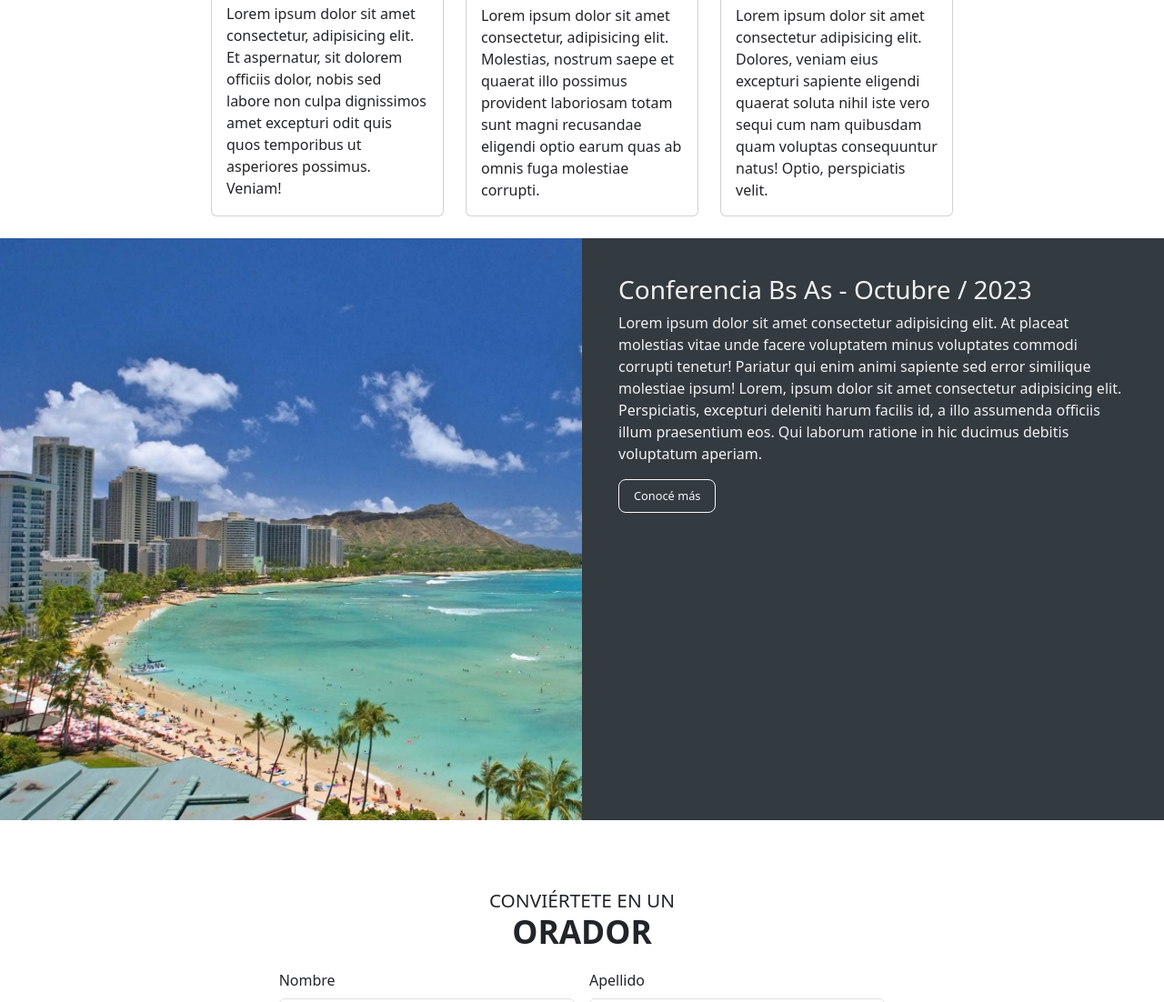
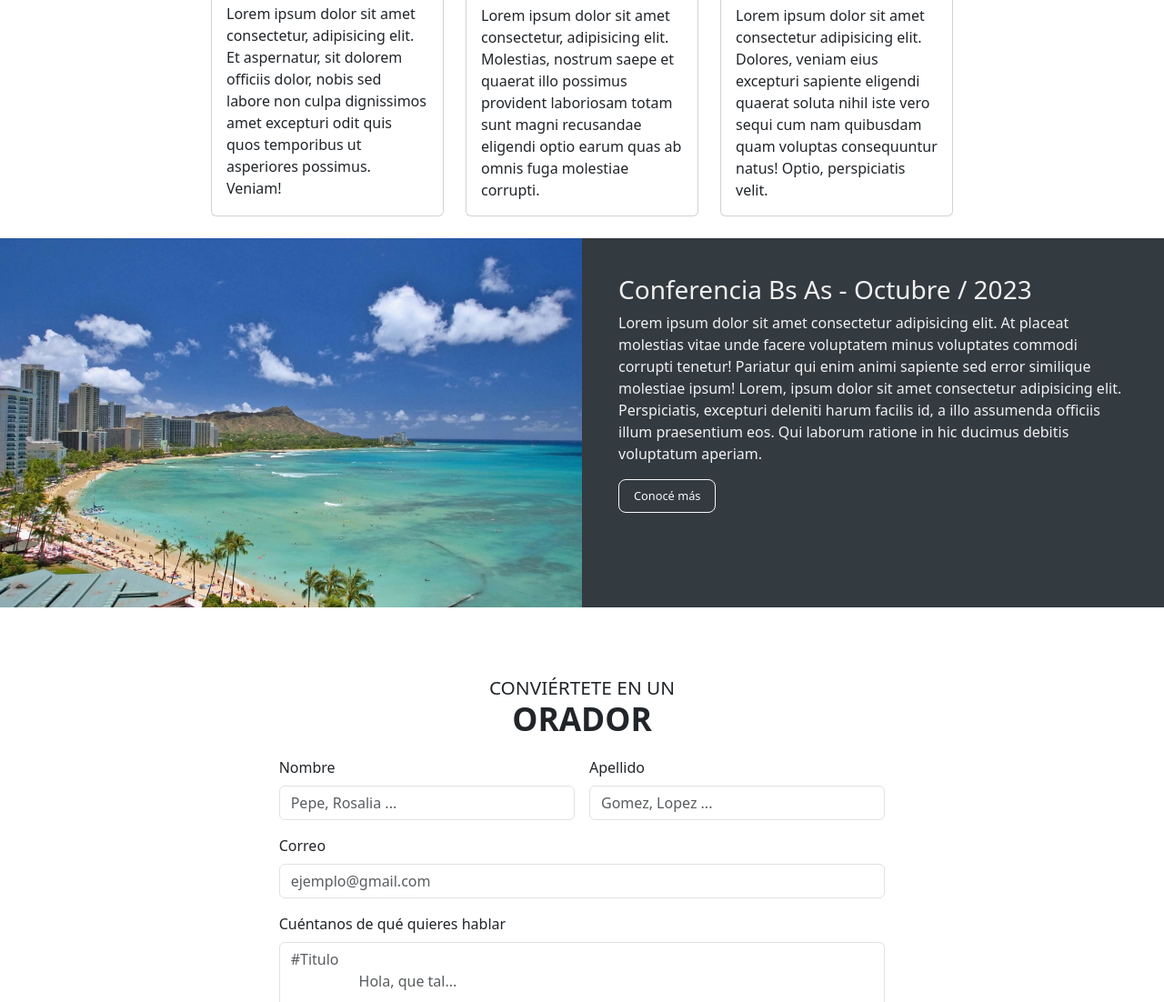
Before and after one commit to FeddericoGarcia/CodoACodo, a plain HTML site: page ConferenciaBsAs/index.html in a window 1280 px wide. Shown: the part 1239-2341 px from the top of the page at 91% size. Drawn offline with nearby package versions, Linux system fonts and the light colour scheme.

Commit message:
corrigiendo css card-divisor

```diff
--- a/ConferenciaBsAs/index.html
+++ b/ConferenciaBsAs/index.html
@@ -188,7 +188,7 @@
           <div class="card mb-3">
             <div class="row g-0">
               <div class="col-md-6">
-                <img src="img/honolulu-min.jpg" class="img-divisor" alt="Foto de la Playa en Honolulu">
+                <img src="img/honolulu-min.jpg" class="img-fluid" alt="Foto de la Playa en Honolulu">
               </div>
               <div class="col-md-6 card-d p-4">
                 <div class="card-body">
```
